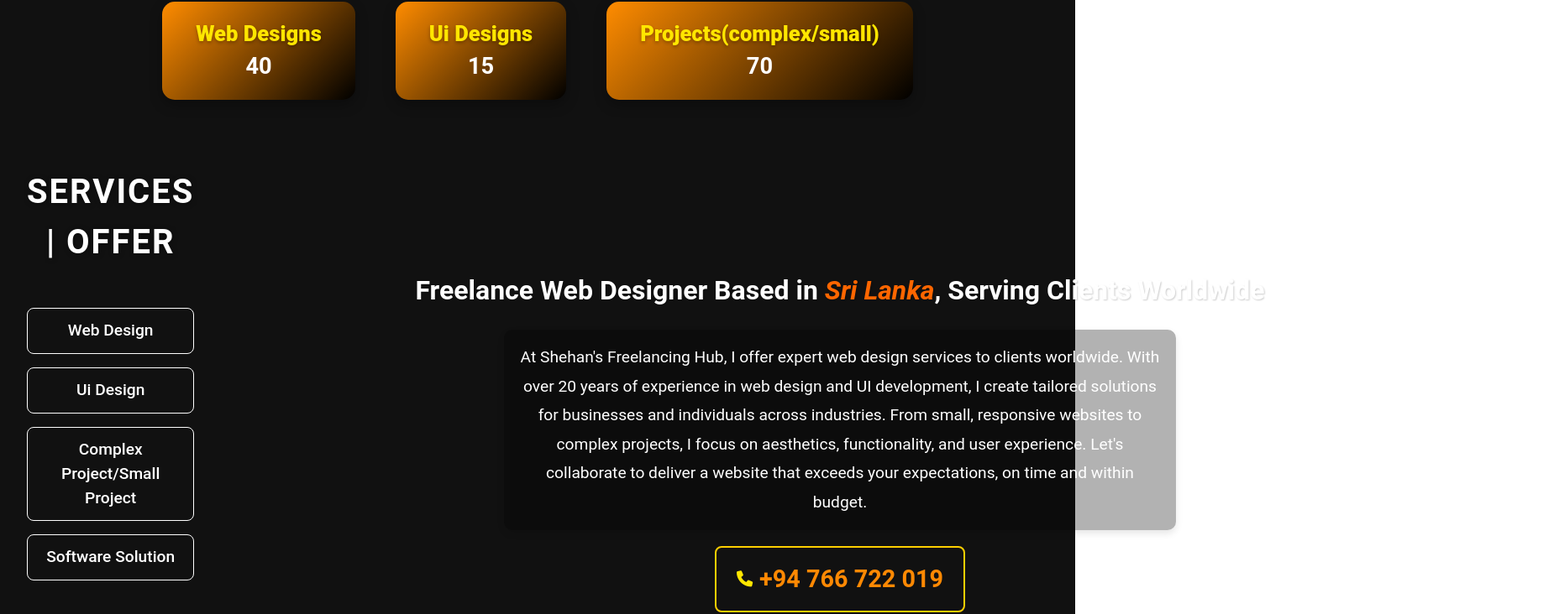
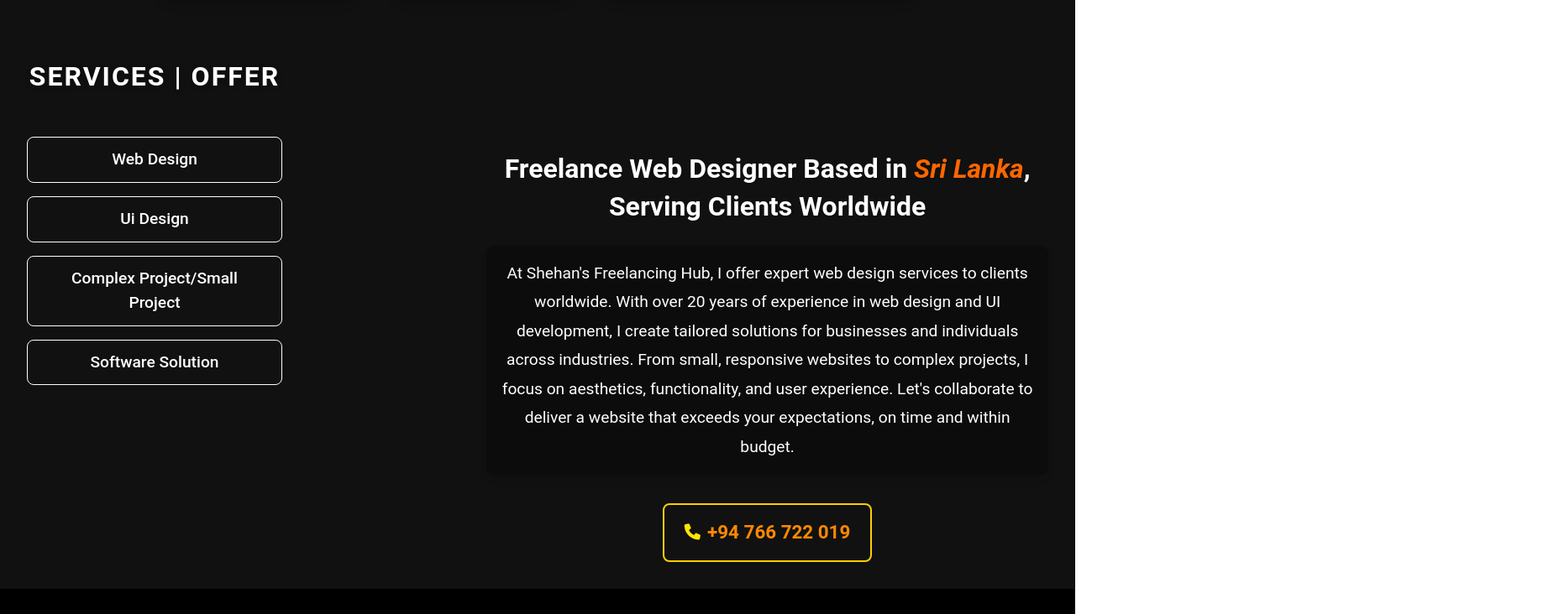
Before and after one commit to shehan8461/My-Web, a React (Vite) app in the folder MyWeb/client/: page / in a window 1280 px wide. Shown: the part 1726-2458 px from the top of the page at 84% size, 1856 px wide, since content can reach past the window. Built offline with nearby package versions, Linux system fonts and the light colour scheme.

Commit message:
fix main probelm

```diff
--- a/MyWeb/client/src/Pages/css/alldetails.css
+++ b/MyWeb/client/src/Pages/css/alldetails.css
@@ -140,7 +140,7 @@
   border: 4px solid #ffffff;
   /* White border for contrast */
   background: radial-gradient(circle, rgba(255, 255, 255, 0.3), rgba(0, 0, 0, 0.3));
-  margin-right: 25rem;
+  margin-right: 5rem;
   /* Subtle gradient background */
 
 }
@@ -353,14 +353,14 @@
   align-items: center;
   /* Center-align list items */
   gap: 1rem;
-  margin-right: 85rem;
-  margin-top: 2rem;
+  margin-right: 75%;
+  margin-top:2%;
   /* Space between services */
 }
 
 /* Topic of services title */
 #topic-of-services {
-  font-size: 2.5rem;
+  font-size: 2.0rem;
   /* Increased font size for prominence */
   font-weight: 700;
   color: #ffffff;
@@ -427,10 +427,6 @@
   }
 }
 
-.freelancer-details {
-  margin-right: -45rem;
-  margin-top: -15rem;
-}
 
 .services li:hover {
   color: #fcfcfc;
@@ -438,8 +434,9 @@
 }
 
 .freelancer-details {
-  margin-right: -45rem;
-  margin-top: -26rem;
+  margin-left: 45%;
+  margin-top: -27%;
+
 }
 
 /* Freelancer section styles */
@@ -455,7 +452,7 @@
   /* Subtle shadow for depth */
   text-align: center;
   /* Center-aligned for a clean layout */
-  position: relative;
+
   line-height: 1.4;
   /* Better line spacing for readability */
 }
@@ -496,7 +493,7 @@
   /* Limiting width for optimal readability */
   margin: 0 auto;
   /* Center-align the text */
-  margin-bottom: 3rem;
+
   /* Added space for separation */
   padding: 1rem;
   /* Added padding for inner spacing */
@@ -521,7 +518,7 @@
 
 /* Contact details */
 #contact {
-  font-size: 1.8rem;
+  font-size: 1.4rem;
   font-weight: 700;
   color: #ff8903;
   /* Subtle green text */
@@ -529,7 +526,7 @@
   border: 2px solid #fdcf00;
   /* Green border */
   border-radius: 8px;
-  margin-top: -5%;
+  margin-top: 5%;
   display: inline-flex;
   align-items: center;
   gap: 0.5rem;
@@ -580,17 +577,17 @@
 /* Responsive design adjustments */
 @media (max-width: 768px) {
   #main-header {
-    font-size: 1.5rem;
+    font-size: 1.5%;
   }
 
   .services {
-    margin-right: 1rem;
-    margin-top: 2rem;
+    margin-right: 1%;
+    margin-top: 2%;
   }
 
   .freelancer-details {
-    margin-right: -2rem;
-    margin-top: 2rem;
+    margin-right: 2%;
+    margin-top: 2%;
   }
 
   #my-img {
@@ -600,20 +597,20 @@
   }
 
   .main-details {
-    padding: 2rem 1rem;
+    padding: 2% 1%;
     flex-direction: column;
 
   }
 
   #choose-me-details {
-    font-size: 1.4rem;
+    font-size: 1.4%;
     /* Slightly smaller font size for mobile */
-    margin-bottom: 1.5rem;
+    margin-bottom: 1.5%;
     flex-direction: column;
   }
 
   #my-main-details {
-    font-size: 1.0rem;
+    font-size: 1.0%;
     flex-direction: column;
     /* Adjust font size for mobile */
     text-align: justify;
@@ -628,45 +625,45 @@
   #work-counts-webdesign,
   #work-counts-UiDesigns,
   #work-counts-Projects {
-    padding: 1rem 1.5rem;
+    padding: 1% 1.5%;
     /* Adjust padding */
-    font-size: 1.2rem;
+    font-size: 1.2%;
     /* Slightly smaller text */
   }
 
   #work-counts-webdesign b,
   #work-counts-UiDesigns b,
   #work-counts-Projects b {
-    font-size: 1.4rem;
+    font-size: 1.4%;
     /* Adjust label size */
   }
 
   #topic-of-services {
-    font-size: 1.6rem;
+    font-size: 1.6%;
     /* Adjust font size for smaller screens */
   }
 
   .services li {
-    font-size: 1rem;
+    font-size: 1%;
     /* Smaller font size on mobile */
     max-width: 90%;
     /* Allow list items to take more space on small screens */
   }
 
   #topic-of-services {
-    font-size: 2rem;
+    font-size: 2%;
     /* Adjust font size for mobile */
   }
 
   #freelancer-topic-own-details {
-    font-size: 1rem;
+    font-size: 1%;
     /* Slightly smaller font on smaller screens */
-    padding: 1rem;
+    padding: 1%;
     /* Ensure text doesn't touch edges */
   }
 
   #contact {
-    font-size: 1.2rem;
+    font-size: 1.2%;
   }
 }
 
@@ -675,6 +672,11 @@
     font-size: 1.5rem;
   }
 
+
+  .freelancer-details {
+    margin-right: 2%;
+    margin-top: 2%;
+  }
   #my-img {
     width: 140px;
     height: 160px;
--- a/MyWeb/client/src/components/header.css
+++ b/MyWeb/client/src/components/header.css
@@ -48,7 +48,7 @@
   font-size: 1.6rem; /* Slightly larger for better visibility */
   margin: 0 auto; /* Center align */
   text-align: center;
-  margin-left: 18rem;
+  margin-left: 10%;
   line-height: 1.6;
   letter-spacing: 0.05em; /* Add slight spacing for elegance */
   text-shadow: 2px 2px 4px rgba(0, 0, 0, 0.25); /* Subtle shadow for depth */
@@ -67,7 +67,7 @@
   display: flex;
   gap: 1.5rem;
   align-items: center;
-  margin-right: -45rem; /* Align closer to the right */
+margin-right: -25%;/* Align closer to the right */
   justify-content: flex-end; /* Ensure alignment to the right */
   flex-grow: 1; /* Allow it to occupy available space to push it to the right */
 }
@@ -78,6 +78,7 @@
   font-family: 'Roboto', sans-serif;
   font-size: 1rem;
   font-weight: 500;
+
   transition: color 0.3s ease, transform 0.3s ease;
 }
 
```
